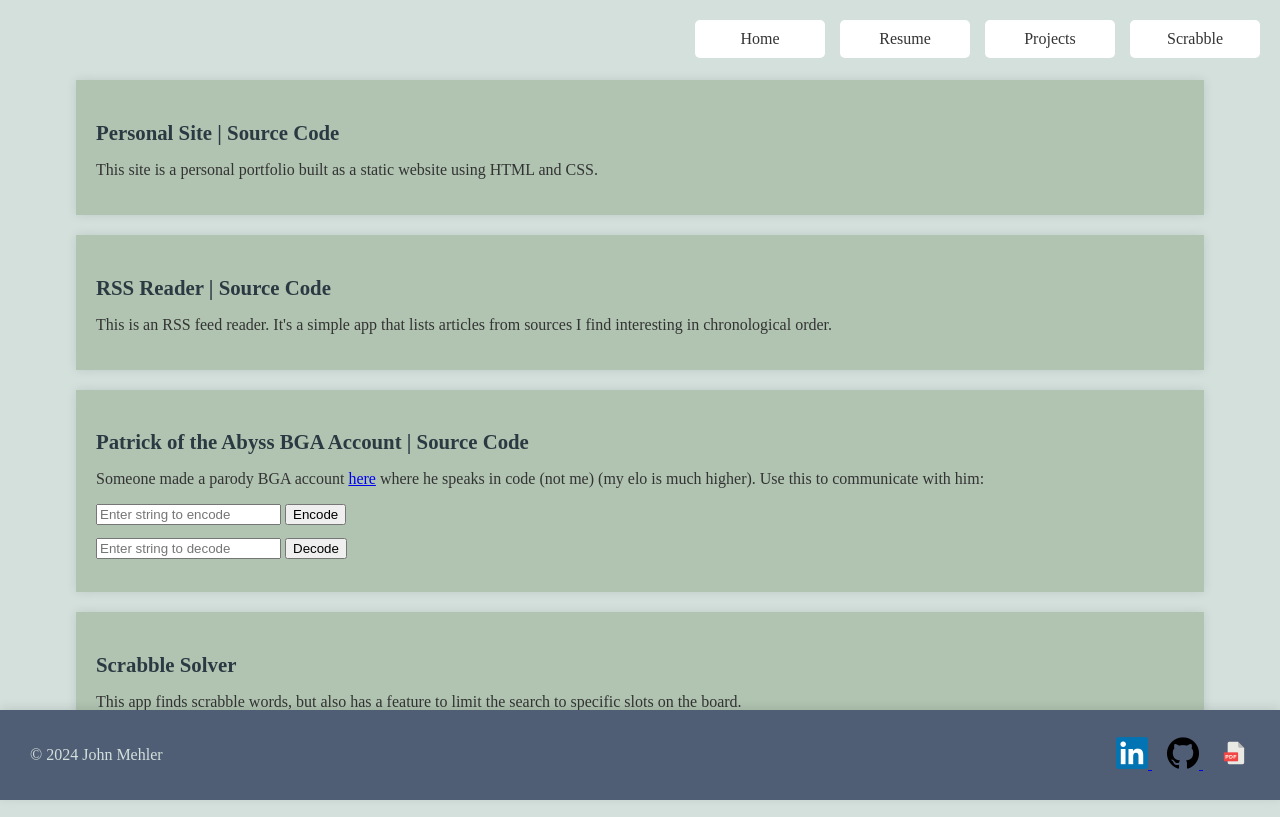
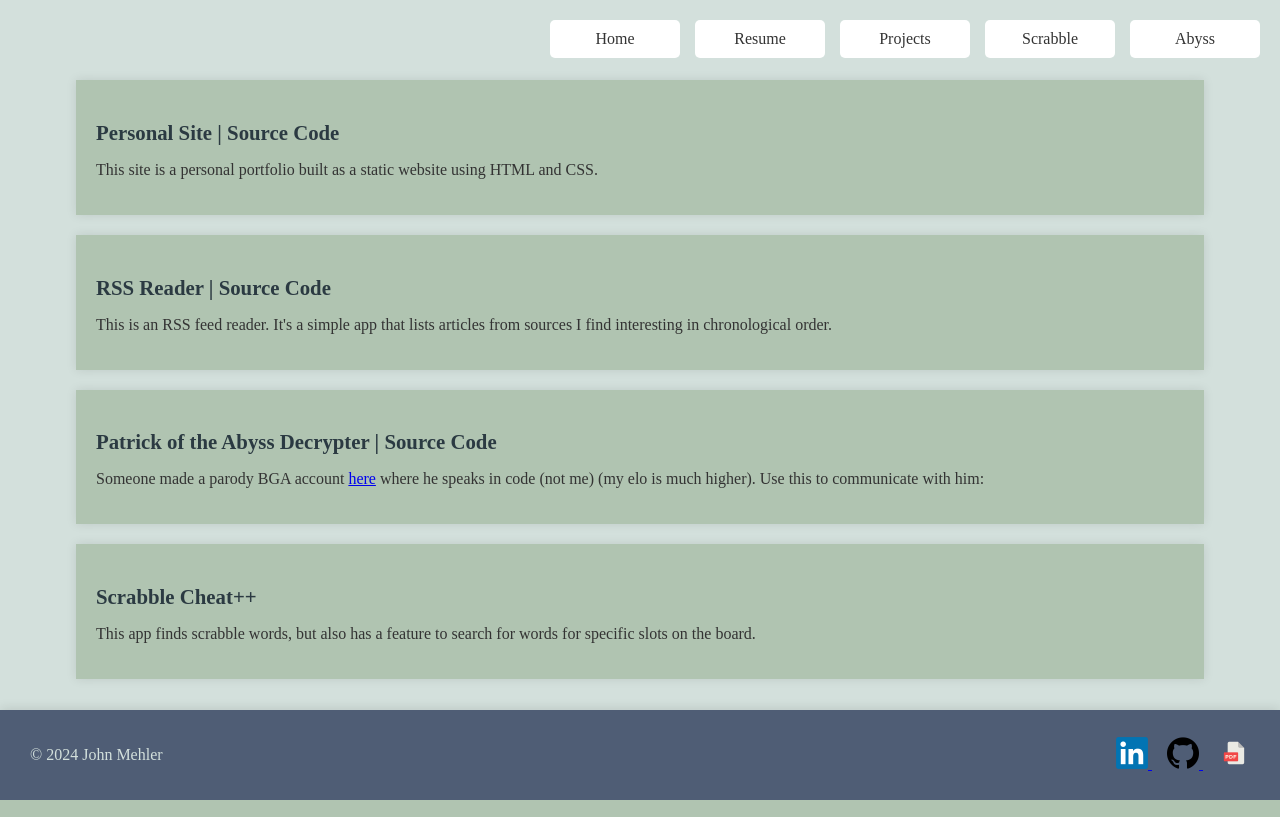
Before and after one commit to johnmehler/Website, a Flask app: page /projects in a window 1280 px wide. Run offline with Flask 3, Linux system fonts and the light colour scheme.

Commit message:
Updating projects section layout

```diff
--- a/app.py
+++ b/app.py
@@ -16,7 +16,11 @@ def projects():
 
 @app.route('/scrabble')
 def scrabble():
-    return render_template('scrabble.html')
+    return render_template('/projects/scrabble.html')
+
+@app.route('/abyss')
+def abyss():
+    return render_template('projects/abyss.html')
 
 if __name__ == '__main__':
     app.run(debug=True)
--- a/templates/header.html
+++ b/templates/header.html
@@ -3,3 +3,4 @@
 <a href="{{ url_for('resume') }}">Resume</a>
 <a href="{{ url_for('projects') }}">Projects</a>
 <a href="{{ url_for('scrabble') }}">Scrabble</a>
+<a href="{{ url_for('abyss') }}">Abyss</a>
--- a/templates/index.html
+++ b/templates/index.html
@@ -6,8 +6,6 @@
     <title>Personal Website</title>
     <link rel="stylesheet" href="{{ url_for('static', filename='./css/styles.css') }}">
     <link rel="stylesheet" href="{{ url_for('static', filename='./css/header.css') }}">
-</head>
-<body>
     <main>
         <!-- Header Section -->
         <div class="header-content">
@@ -16,6 +14,9 @@
             </div>
         </div>
     </main>
+</head>
+<body>
+
 
     <!-- Main Content Section -->
     <main class="main-content">
--- a/templates/projects.html
+++ b/templates/projects.html
@@ -22,10 +22,33 @@
     <section class="projects">
         <div class="content-container single-column">
             <!-- Including the project sections in a single column layout -->
-            {% include '/projects/personal-site.html' %}
-            {% include '/projects/rss.html' %}
-            {% include '/projects/abyss.html' %}
-            {% include '/projects/scrabber.html' %}
+            <div class="content-column">
+                <h3>
+                    <a href="{{ url_for('index') }}" target="_blank" rel="noopener noreferrer">Personal Site</a> |
+                    <a href="https://github.com/johnmehler/Website" target="_blank" rel="noopener noreferrer">Source Code</a>
+                </h3>
+                <p>This site is a personal portfolio built as a static website using HTML and CSS.</p>
+            </div>
+            <div class="content-column">
+                <h3>
+                    <a href="https://reisman.org/jmehler/rss/" target="_blank" rel="noopener noreferrer">RSS Reader</a> |
+                    <a href="https://github.com/johnmehler/rss-reader/" target="_blank" rel="noopener noreferrer">Source Code</a>
+                </h3>
+                <p class="description">This is an RSS feed reader. It's a simple app that lists articles from sources I find interesting in chronological order.</p>
+            </div>
+            <div class="content-column">
+                <h3>
+                   <a href="{{ url_for('abyss') }}" target="_blank" rel="noopener noreferrer">Patrick of the Abyss Decrypter</a> |
+                   <a href="https://github.com/johnmehler/patrick-of-the-abyss" target="_blank" rel="noopener noreferrer">Source Code</a>
+                </h3>
+                <p class="description">Someone made a parody BGA account <a href=https://boardgamearena.com/player?id=96600706 target="_blank">here</a> where he speaks in code (not me) (my elo is much higher). Use this to communicate with him:</p>
+             </div>
+             <div class="content-column">
+                <h3>
+                    <a href="{{ url_for('scrabble') }}" target="_blank" target="_blank">Scrabble Cheat++</a>
+                </h3>
+                <p class="description">This app finds scrabble words, but also has a feature to search for words for specific slots on the board.</p>
+            </div>
         </div>
     </section>
 
--- a/templates/projects/abyss.html
+++ b/templates/projects/abyss.html
@@ -1,9 +1,19 @@
-<div class="content-column right">
-    <h3>
-       <a href="https://boardgamearena.com/player?id=96600706" target="_blank" rel="noopener noreferrer">Patrick of the Abyss BGA Account</a> |
-       <a href="https://github.com/johnmehler/patrick-of-the-abyss" target="_blank" rel="noopener noreferrer">Source Code</a>
-    </h3>
-    <p class="description">Someone made a parody BGA account <a href=https://boardgamearena.com/player?id=96600706 target="_blank">here</a> where he speaks in code (not me) (my elo is much higher). Use this to communicate with him:</p>
+<!DOCTYPE html>
+<html lang="en">
+<head>
+    <meta charset="UTF-8">
+    <meta name="viewport" content="width=device-width, initial-scale=1.0">
+    <title>Personal Website</title>
+    <main>
+      <!-- Header Section -->
+      <div class="header-content">
+          <div class="header-buttons">
+              {% include 'header.html' %}
+          </div>
+      </div>
+   </main>
+   </head>
+
 <!-- Encoder -->
 <input type="text" id="encodeInput" placeholder="Enter string to encode">
 <button id="encodeButton">Encode</button>
@@ -135,6 +145,4 @@
 
    // Add event listener to the decode button
    document.getElementById('decodeButton').addEventListener('click', runDecoder);
-
 </script>
- </div>
--- a/templates/projects/personal-site.html
+++ b/templates/projects/personal-site.html
@@ -1,4 +1,4 @@
-<div class="content-column left">
+<div class="content-column">
     <h3>
         <a href="{{ url_for('index') }}" target="_blank" rel="noopener noreferrer">Personal Site</a> |
         <a href="https://github.com/johnmehler/Website" target="_blank" rel="noopener noreferrer">Source Code</a>
--- a/templates/projects/rss.html
+++ b/templates/projects/rss.html
@@ -1,4 +1,4 @@
-<div class="content-column middle">
+<div class="content-column">
     <h3>
         <a href="https://reisman.org/jmehler/rss/" target="_blank" rel="noopener noreferrer">RSS Reader</a> |
         <a href="https://github.com/johnmehler/rss-reader/" target="_blank" rel="noopener noreferrer">Source Code</a>
--- a/templates/projects/scrabber.html
+++ /dev/null
@@ -1,6 +0,0 @@
-<div class="content-column middle">
-    <h3>
-        <a href="{{ url_for('Temp') }}">Scrabble Solver</a>
-    </h3>
-    <p class="description">This app finds scrabble words, but also has a feature to limit the search to specific slots on the board.</p>
-</div>
```
Also changed, not shown: templates/projects/scrabble.html (renamed from templates/scrabble.html, +7 -0 lines). Lines whose indentation alone changed are shown as unchanged.
